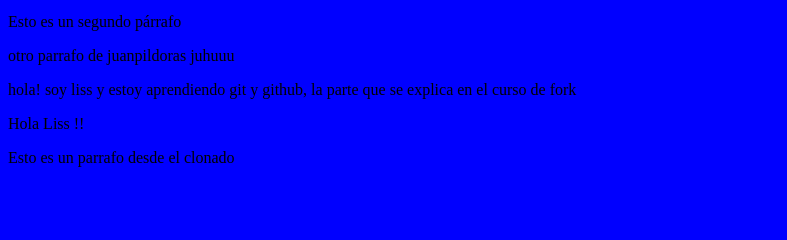
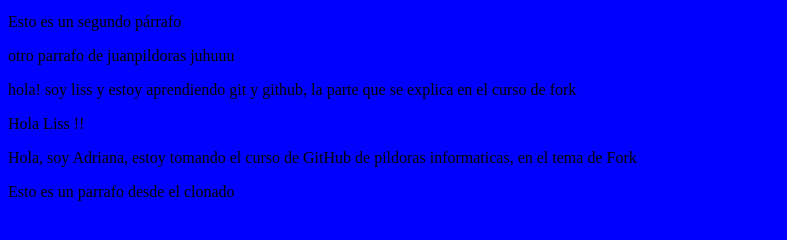
Before and after one commit to antoniopd/JuanPildoras, a plain HTML site: page index.html in a window 1280 px wide. Shown: the part 178-418 px from the top of the page, without its empty margins (0-787 px from the left). Drawn offline with Linux system fonts and the light colour scheme.

Commit message:
Commit desde proyecto clonado por Adriana

```diff
--- a/index.html
+++ b/index.html
@@ -18,6 +18,7 @@
     <p>otro parrafo de juanpildoras juhuuu</p>
     <p>hola! soy liss y estoy aprendiendo git y github, la parte que se explica en el curso de fork</p>
     <p>Hola Liss !!</p>
+    <p>Hola, soy Adriana, estoy tomando el curso de GitHub de pildoras informaticas, en el tema de Fork</p>
 
 
 
```
